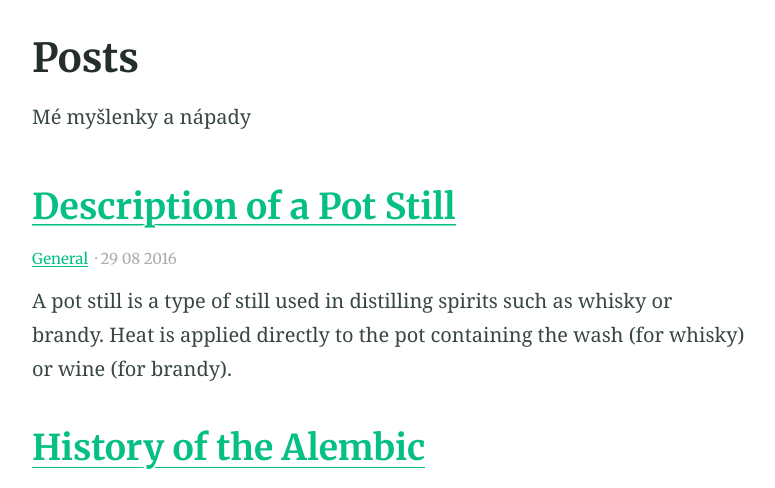
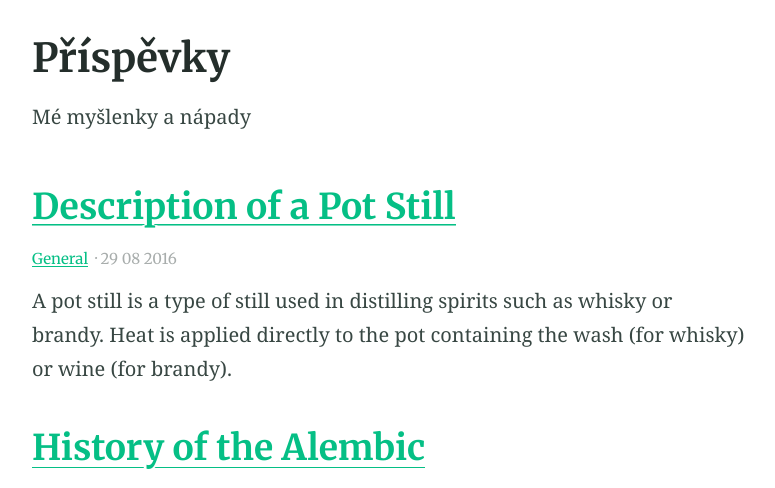
Before and after one commit to vojteaka7/vojteaka7.github.io, a Jekyll site: the page built from blog/index.html, in a window 1280 px wide and 900 px high, cut to the strip 412-900 px from the top of the window. Shown: the whole strip, without its empty margins (251-1026 px from the left). Built offline with Jekyll 4.4.1, drawn with Linux system fonts in a browser that asks for light colours; the list of posts is cut into pages by our own code; some of the changed text lies outside the part shown.

Commit message:
přeložení nadpisu seznamu příspěvků a ovládání stránek

```diff
--- a/_config.yml
+++ b/_config.yml
@@ -63,7 +63,7 @@
 # 5. Collections
 collections:
   posts:
-    title: Posts # Needed for Siteleaf
+    title: Příspěvky # Needed for Siteleaf
     output: true
     description: "Mé myšlenky a nápady" # The post list page content
     feature_text: |
--- a/_includes/post-pagination.html
+++ b/_includes/post-pagination.html
@@ -3,15 +3,15 @@
   {% if paginator.previous_page %}
     <a href="{{ site.baseurl }}{{ paginator.previous_page_path }}" class="pagination  pagination--previous">&larr; Newer</a>
   {% else %}
-    <span class="pagination  pagination--previous">&larr; Newer</span>
+    <span class="pagination  pagination--previous">&larr; Novější</span>
   {% endif %}
 
-  <span class="pagination  pagination--counter">Page: {{ paginator.page }} of {{ paginator.total_pages }}</span>
+  <span class="pagination  pagination--counter">Stránka: {{ paginator.page }} of {{ paginator.total_pages }}</span>
 
   {% if paginator.next_page %}
     <a href="{{ site.baseurl }}{{ paginator.next_page_path }}" class="pagination  pagination--next">Older &rarr;</a>
   {% else %}
-    <span class="pagination  pagination--next">Older &rarr;</span>
+    <span class="pagination  pagination--next">Starší &rarr;</span>
   {% endif %}
 
 </nav>
```
